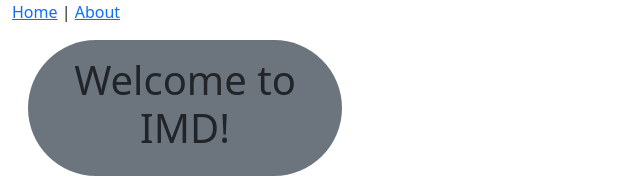
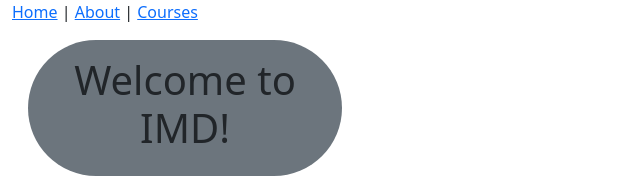
Before and after one commit to Amir-Pourhadi/Learn-React, a JavaScript app: page / in a window 1280 px wide. Shown: the top 178 px of the page, without its empty margins (0-640 px from the left). Built offline with nearby package versions, Linux system fonts and the light colour scheme.

Commit message:
courses added to header

```diff
--- a/src/components/common/Header.js
+++ b/src/components/common/Header.js
@@ -1,7 +1,7 @@
 export const Header = () => {
 	return (
 		<nav>
-			<a href="/">Home</a> | <a href="/about">About</a>
+			<a href="/">Home</a> | <a href="/about">About</a> | <a href="/courses">Courses</a>
 		</nav>
 	);
 };
```
